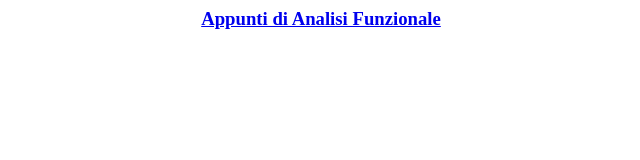
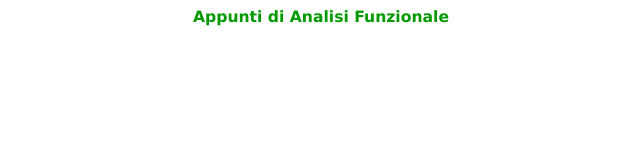
Before and after one commit to Loara/loara.github.io, a plain HTML site: page index.htm in a window 1280 px wide. Shown: the whole page, without its empty margins (319-959 px from the left). Drawn offline with Linux system fonts and the light colour scheme.

Commit message:
Foglio di stile

```diff
--- a/index.htm
+++ b/index.htm
@@ -1,5 +1,6 @@
 <html>
 <head>
+<link rel="stylesheet" href="map.css" type="text/css">
 <title>Homepage</title>
 </head>
 <body align="center">
--- /dev/null
+++ b/map.css
@@ -0,0 +1,22 @@
+html, body{
+	margin-left: .5cm;
+	margin-right: .5cm;
+	color: #000099;
+	font-family: Verdana, Arial, sans-serif;
+	font-size: 10pt;
+	}
+
+a:link{
+	text-decoration: none;
+	color: #009900 ;
+	}
+
+a:visited{
+	text-decoration: none;
+	color: Gray;
+	}
+
+a:hover{
+	color: #ff0000;
+	text-decoration: none;
+	}
```
